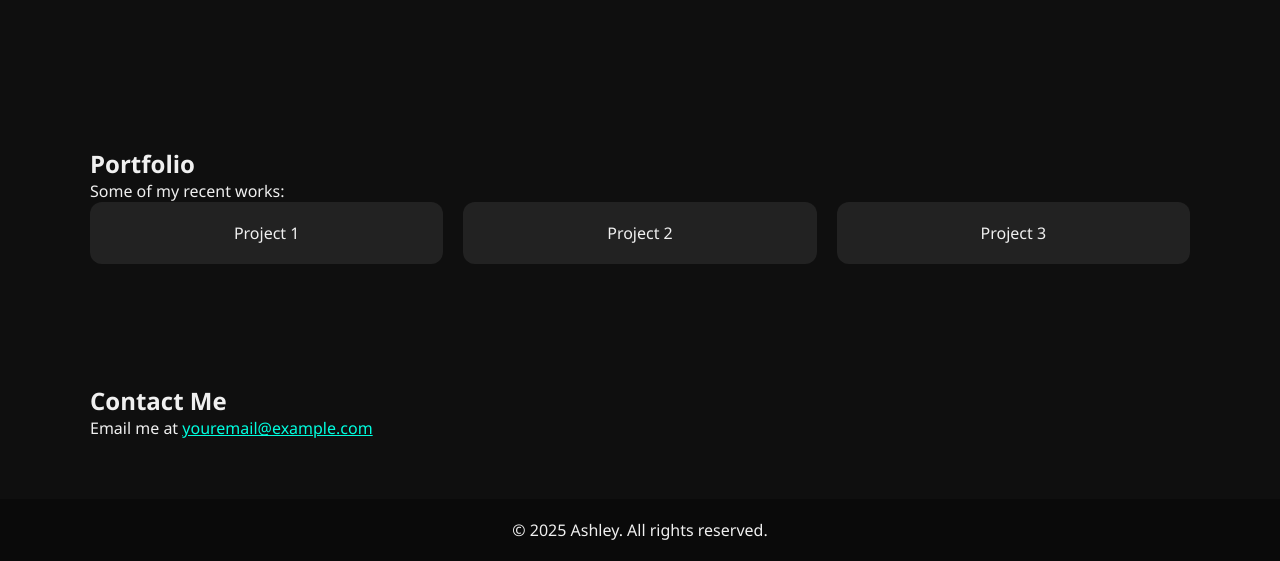
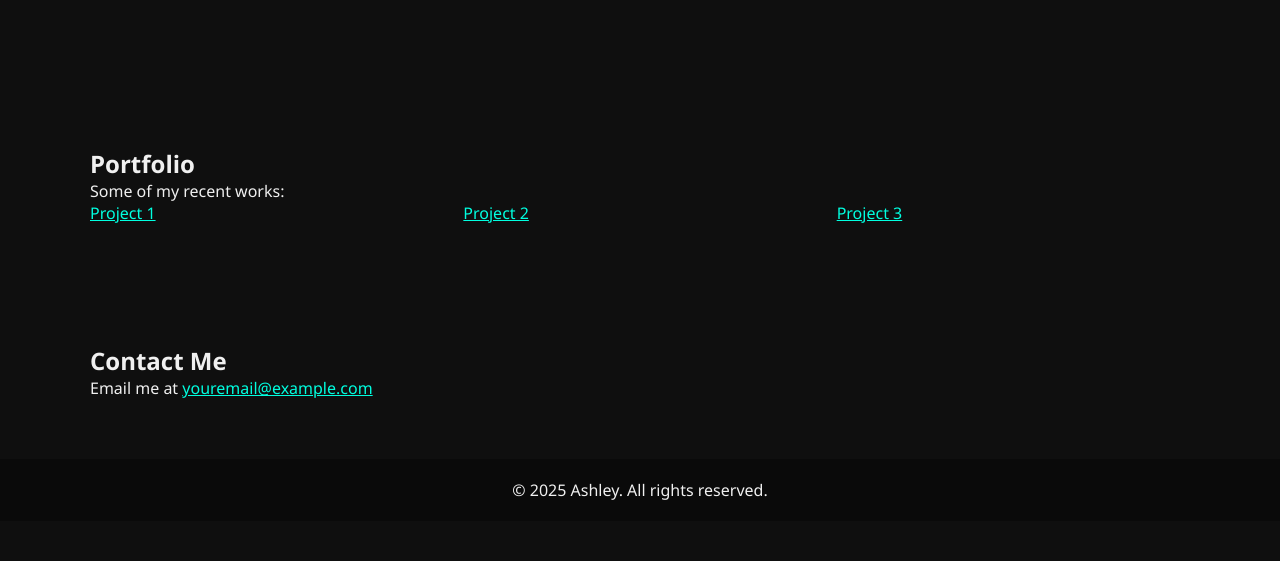
Before and after one commit to EBUKA-cmd/EBUKA, a plain HTML site: page index.html in a window 1280 px wide. Shown: the part 1196-1757 px from the top of the page. After the commit the page ends 1717 px from the top, so only its background shows below. Drawn offline with Linux system fonts and the light colour scheme.

Commit message:
Update index.html

```diff
--- a/index.html
+++ b/index.html
@@ -84,9 +84,9 @@
       <h2>Portfolio</h2>
       <p>Some of my recent works:</p>
       <div class="portfolio-grid">
-        <div class="project">Project 1</div>
-        <div class="project">Project 2</div>
-        <div class="project">Project 3</div>
+      <a href="https://ashley.wuaze.com/">Project 1</a>
+      <a href="https://gamezero-y2he.vercel.app">Project 2</a>
+      <a href="https://arinze-seven.vercel.app"> Project 3</a>
       </div>
     </div>
   </section>
```
